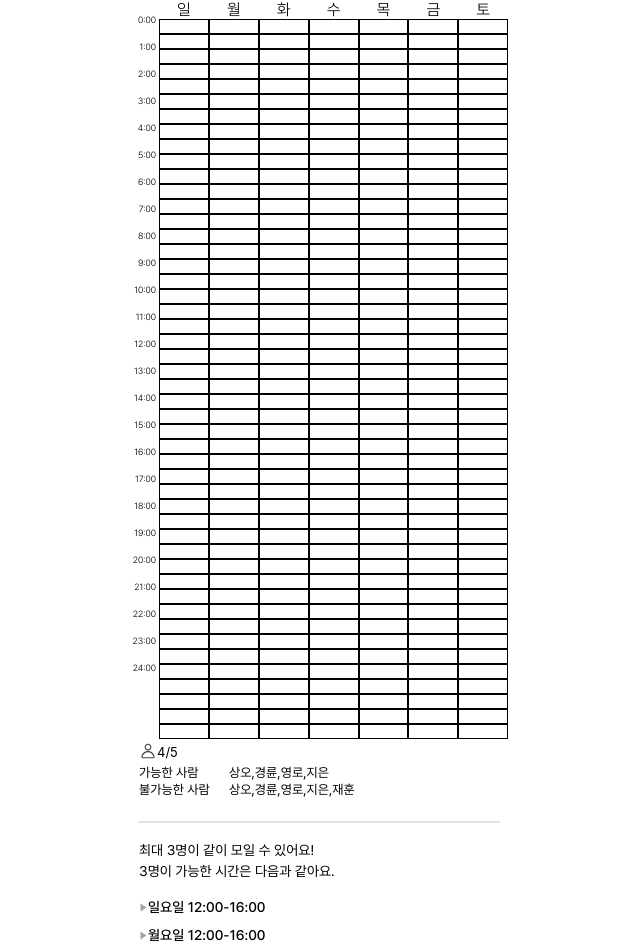
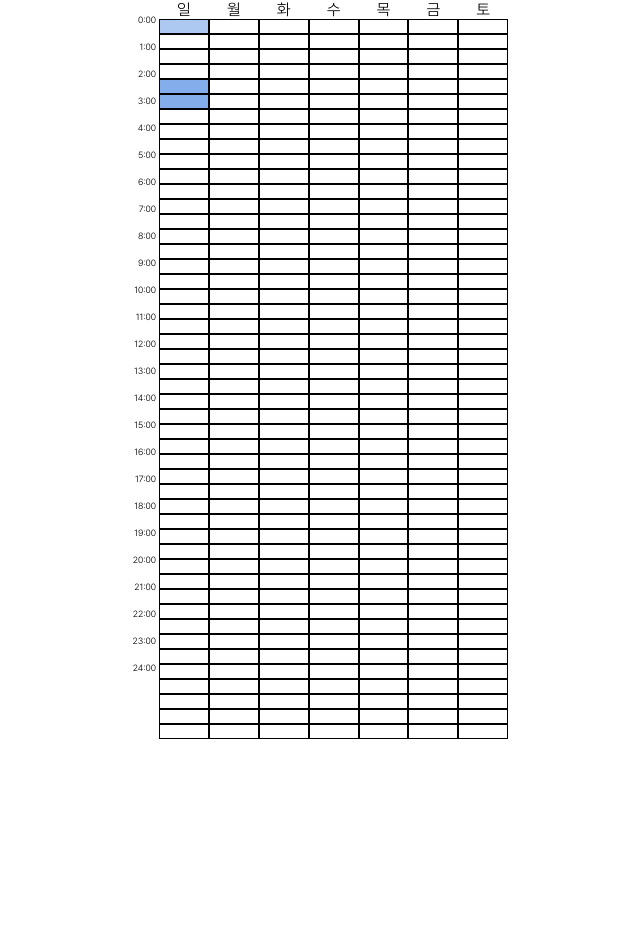
Before and after one commit to ryuni-dev/meezzle, a Next.js app in the folder meezzle-front/: page /event/1/view in a window 1280 px wide. Shown: the part 201-1153 px from the top of the page, without its empty margins (321-961 px from the left). After the commit the page ends 948 px from the top, so only its background shows below. Built offline with nearby package versions, Linux system fonts and the light colour scheme.

Commit message:
이벤트 테이블 뷰 추가

```diff
--- a/meezzle-front/components/event/View/Attendee.tsx
+++ b/meezzle-front/components/event/View/Attendee.tsx
@@ -3,26 +3,29 @@ import person from "../../../public/assets/person.svg";
 import Image from "next/image";
 
 type Props = {
-    attendeeInfo: {
+    clickedData?: {
+        time: number;
         attendee: string[];
-        total: string[];
+        absentee: string[];
     };
 };
 
-const Attendee: React.FC<Props> = ({ attendeeInfo }: Props) => {
+const Attendee: React.FC<Props> = ({ clickedData }: Props) => {
+    if (clickedData === undefined) return null;
     return (
         <>
             <FlexContainer style={{ marginBottom: "5px" }}>
                 <Image src={person} />
                 <AttendeeNum>
-                    {attendeeInfo.attendee.length}/{attendeeInfo.total.length}
+                    {clickedData.attendee.length}/
+                    {clickedData.attendee.length + clickedData.absentee.length}
                 </AttendeeNum>
             </FlexContainer>
             <FlexContainer>
                 <AttendeeBox>가능한 사람</AttendeeBox>
                 <AttendeeList>
-                    {attendeeInfo.attendee.map((el, idx) => {
-                        return attendeeInfo.attendee.length - 1 === idx
+                    {clickedData.attendee.map((el, idx) => {
+                        return clickedData.attendee.length - 1 === idx
                             ? el
                             : `${el},`;
                     })}
@@ -31,8 +34,8 @@ const Attendee: React.FC<Props> = ({ attendeeInfo }: Props) => {
             <FlexContainer>
                 <AttendeeBox>불가능한 사람</AttendeeBox>
                 <AttendeeList>
-                    {attendeeInfo.total.map((el, idx) => {
-                        return attendeeInfo.total.length - 1 === idx
+                    {clickedData.absentee.map((el, idx) => {
+                        return clickedData.absentee.length - 1 === idx
                             ? el
                             : `${el},`;
                     })}
--- a/meezzle-front/components/event/View/MaximumTime.tsx
+++ b/meezzle-front/components/event/View/MaximumTime.tsx
@@ -3,13 +3,11 @@ import Toggle from "./Toggle";
 import { MouseEvent, useState } from "react";
 
 type Props = {
-    time: {
-        times: {
-            time: number;
-            attendee: string[];
-        }[];
-        max: number;
-    };
+    times: {
+        time: number;
+        attendee: string[];
+        absentee: string[];
+    }[];
 };
 
 type toggleTime = {
@@ -19,7 +17,7 @@ type toggleTime = {
     absentee: string[];
 }[];
 
-const MaximumTime: React.FC<Props> = ({ time }: Props) => {
+const MaximumTime: React.FC<Props> = ({ times }: Props) => {
     const [toggleProps, setToggleProps] = useState<toggleTime>([
         {
             weekday: "일요일",
@@ -40,14 +38,21 @@ const MaximumTime: React.FC<Props> = ({ time }: Props) => {
             absentee: ["지은", "성현"],
         },
     ]);
+
+    // const getToggleProps = (times) => {
+    //     let connectedTimes = [];
+    //     // timeData 시간 순 정렬
+    //     // timeData를 순회하면서 이전의 time값과 1 차이가 나면 pass
+    //     // 1을 초과해서 차이가 날 때, toggleTime 형식으로 저장
+    // };
     return (
         <>
             <P>
-                최대 {time.max}명이 같이 모일 수 있어요!
+                최대 {times[0].attendee.length}명이 같이 모일 수 있어요!
                 <span style={{ lineHeight: "170%" }}>
                     <br />
                 </span>
-                {time.max}명이 가능한 시간은 다음과 같아요.
+                {times[0].attendee.length}명이 가능한 시간은 다음과 같아요.
             </P>
             <ToggleContainer>
                 {toggleProps.map((el, idx) => {
--- a/meezzle-front/components/event/View/ViewTable.tsx
+++ b/meezzle-front/components/event/View/ViewTable.tsx
@@ -1,4 +1,4 @@
-import React, { ReactNode } from "react";
+import React, { ReactNode, MouseEvent } from "react";
 import { useEffect, useState } from "react";
 import styled from "styled-components";
 
@@ -7,22 +7,56 @@ type ViewTableProps = {
         row: number;
         col: { length: number; names: string[] };
     };
+    setClickedTime(key: number): void;
+    timeData: {
+        times: {
+            time: number;
+            attendee: string[];
+            absentee: string[];
+        }[];
+        total: number;
+    };
 };
 
-const ViewTable = ({ info }: ViewTableProps, r: number) => {
+type TimeBlockProps = {};
+
+const ViewTable = ({ info, setClickedTime, timeData }: ViewTableProps) => {
     const [rows, setRows] = useState<ReactNode[]>([]);
     const [head, setHead] = useState<ReactNode[]>([]);
     const [time, setTime] = useState<ReactNode[]>([]);
 
+    const timeClick = (e: MouseEvent<HTMLSpanElement>) => {
+        const clickedTime = Number(e.currentTarget.dataset["id"]);
+        setClickedTime(clickedTime);
+    };
+
+    const getAttendeePercent = (id: number, total: number) => {
+        const data = timeData.times.find((el) => el.time === id);
+        if (data === undefined || total === 0) return 0;
+        return data?.attendee.length === total
+            ? 1
+            : data?.attendee.length / total;
+    };
+
     useEffect(() => {
+        // 가상의 fetch
+        // setRows([]);
         const makeRows = (info: any, r: number) => {
             return (
                 <div key={r}>
                     {info.col.names.map((_: string, idx: number) => {
+                        const key = (idx + 1) * 100 + r;
+                        const colorWeight = getAttendeePercent(
+                            key,
+                            timeData.total
+                        );
                         return (
                             <TimeBlock
                                 col={info.col.length}
-                                key={(idx + 1) * 100 + r}
+                                key={key}
+                                data-id={key}
+                                onClick={timeClick}
+                                colorWeight={colorWeight}
                             ></TimeBlock>
                         );
                     })}
@@ -95,9 +129,13 @@ const TableBody = styled.div`
     }
 `;
 
-const TimeBlock = styled.span<{ col: number }>`
+const TimeBlock = styled.span<{ col: number; colorWeight: number }>`
     display: block;
     width: ${(props) => (props.col ? `${100 / props.col}%` : "10%")};
+    background-color: ${(props) =>
+        props.colorWeight
+            ? `rgba(50, 120, 222,${props.colorWeight})`
+            : "#FFFFFF"};
     height: 13px;
     text-align: center;
     border: 0.5px solid black;
--- a/meezzle-front/pages/event/[eid]/view.tsx
+++ b/meezzle-front/pages/event/[eid]/view.tsx
@@ -16,19 +16,14 @@ type tableInfoType = {
     col: { length: number; names: string[] };
 };
 
-/* Table 상에서 시간 한 칸 클릭 시 받아오는 데이터 */
-type attendeeInfoType = {
-    total: string[];
-    attendee: string[];
-};
-
-/* 최대로 모일 수 있는 시간 페이지 로드시 fetch 해 올 데이터 */
-type bestTimeType = {
+/* 페이지 로드시 fetch 해 올 데이터 */
+type TimeDataType = {
     times: {
         time: number; // Table Box의 key와 같은 형식의 시간
         attendee: string[]; // 참여자들
+        absentee: string[];
     }[];
-    max: number; // 최대로 가능한 시간의 인원 수
+    total: number;
 };
 
 const Body = styled.div`
@@ -42,7 +37,6 @@ const Body = styled.div`
 `;
 
 const Test: NextPage = () => {
-    const [total, setTotal] = useState<number>(3);
     const [tableInfo, setTableInfo] = useState<tableInfoType>({
         row: 48,
         col: {
@@ -50,35 +44,73 @@ const Test: NextPage = () => {
             names: ["일", "월", "화", "수", "목", "금", "토"],
         },
     });
-    const [attendeeInfo, setAttendeeInfo] = useState<attendeeInfoType>({
-        total: ["상오", "경륜", "영로", "지은", "재훈"],
-        attendee: ["상오", "경륜", "영로", "지은"],
+    const [timeData, setTimeData] = useState<TimeDataType>({
+        times: [
+            {
+                time: 101,
+                attendee: ["경륜", "상오"],
+                absentee: ["세호", "재석", "지은"],
+            },
+            {
+                time: 105,
+                attendee: ["경륜", "상오", "지은"],
+                absentee: ["세호", "재석"],
+            },
+            {
+                time: 106,
+                attendee: ["경륜", "상오", "영로"],
+                absentee: ["세호", "재석"],
+            },
+        ],
+        total: 5,
     });
-    const [bestTime, setBestTime] = useState<bestTimeType>({
-        times: [
-            { time: 105, attendee: ["경륜", "상오", "지은"] },
-            { time: 106, attendee: ["경륜", "상오", "영로"] },
-        ],
-        max: 3,
-    });
+    const [clickedTime, setClickedTime] = useState<number | undefined>();
+    const [clickedData, setClickedData] = useState<
+        TimeDataType["times"][0] | undefined
+    >();
+    // const [mostJoinTimes, setMostJoinTimes] = useState<TimeDataType["times"]>(
+    //     []
+    // );
 
+    // useEffect(() => {
+    // let joinMax = 0;
+
+    // for (let i = 0; i < timeData.times.length; i++) {
+    //     joinMax =
+    //         timeData.times[i].attendee.length > joinMax
+    //             ? timeData.times[i].attendee.length
+    //             : joinMax;
+    // }
+    // for (let i = 0; i < timeData.times.length; i++) {
+    //     if (joinMax === timeData.times[i].attendee.length) {
+    //         setMostJoinTimes([...mostJoinTimes, timeData.times[i]]);
+    //     }
+    // }
+    // }, []);
     useEffect(() => {
-        // best time type fetch 하기
-    }, []);
+        const clicked: TimeDataType["times"][0] | undefined = timeData[
+            "times"
+        ].find((el) => el.time === clickedTime);
+        return setClickedData(clicked);
+    }, [clickedTime]);
 
     return (
         <Body>
             <Navbar>
                 <Image src={shareNav} alt="share" />
             </Navbar>
-            <H1>총 {total}명이 참여했어요!</H1>
+            <H1>총 {timeData.total}명이 참여했어요!</H1>
             <Tooltip>*시간을 클릭해보세요.</Tooltip>
-            <ViewTable info={tableInfo} />
-            {attendeeInfo && (
+            <ViewTable
+                timeData={timeData}
+                info={tableInfo}
+                setClickedTime={setClickedTime}
+            />
+            {clickedData && (
                 <Container>
-                    <Attendee attendeeInfo={attendeeInfo} />
-                    <ThinLine />
-                    <MaximumTime time={bestTime} />
+                    <Attendee clickedData={clickedData} />
+                    {/* <ThinLine />
+                    <MaximumTime times={mostJoinTimes} /> */}
                 </Container>
             )}
         </Body>
```
Also changed, not shown: meezzle-front/pages/index.tsx (+4 -5 lines), meezzle-front/pages/login.tsx (added, +34 -0 lines).
